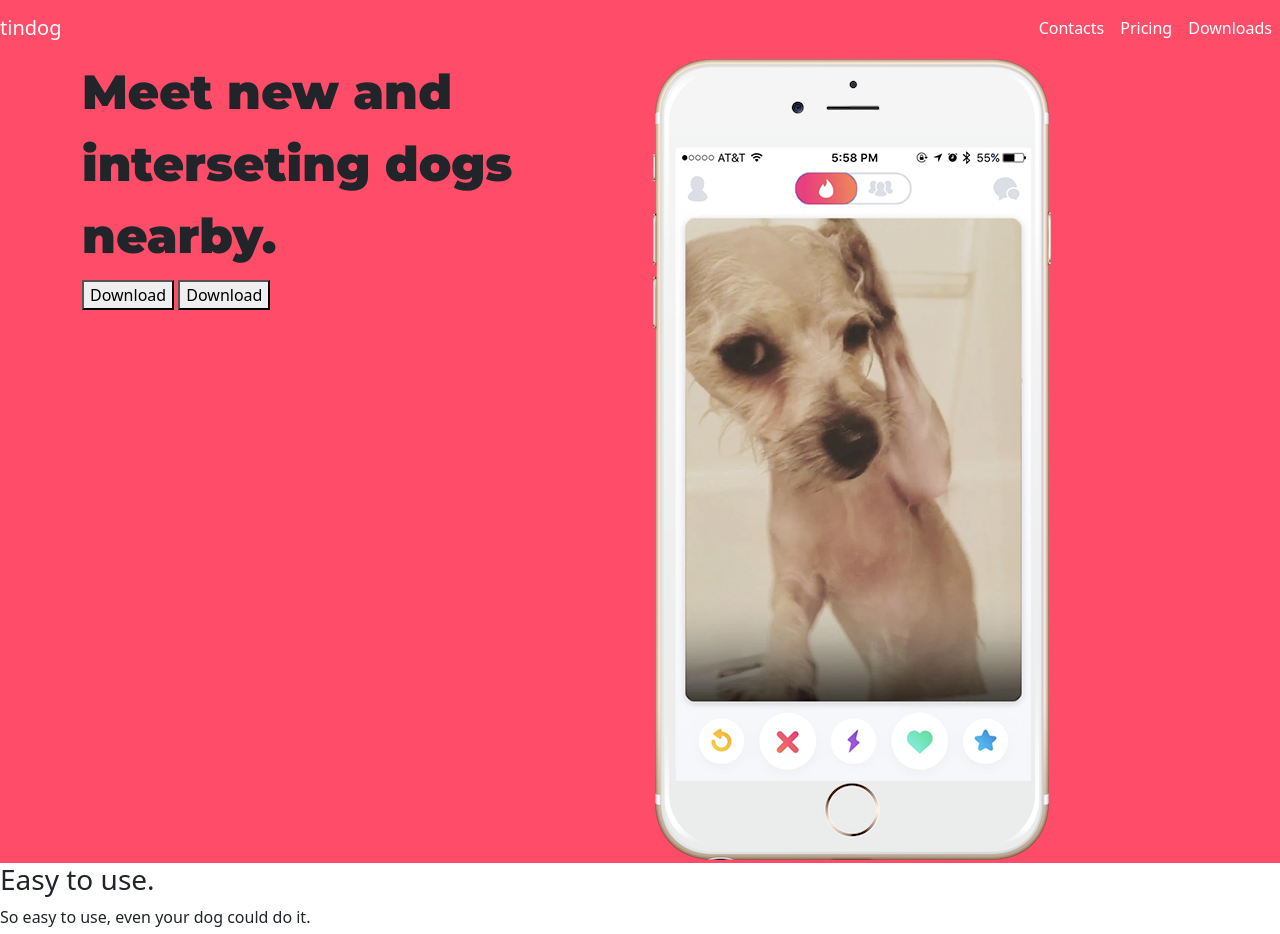
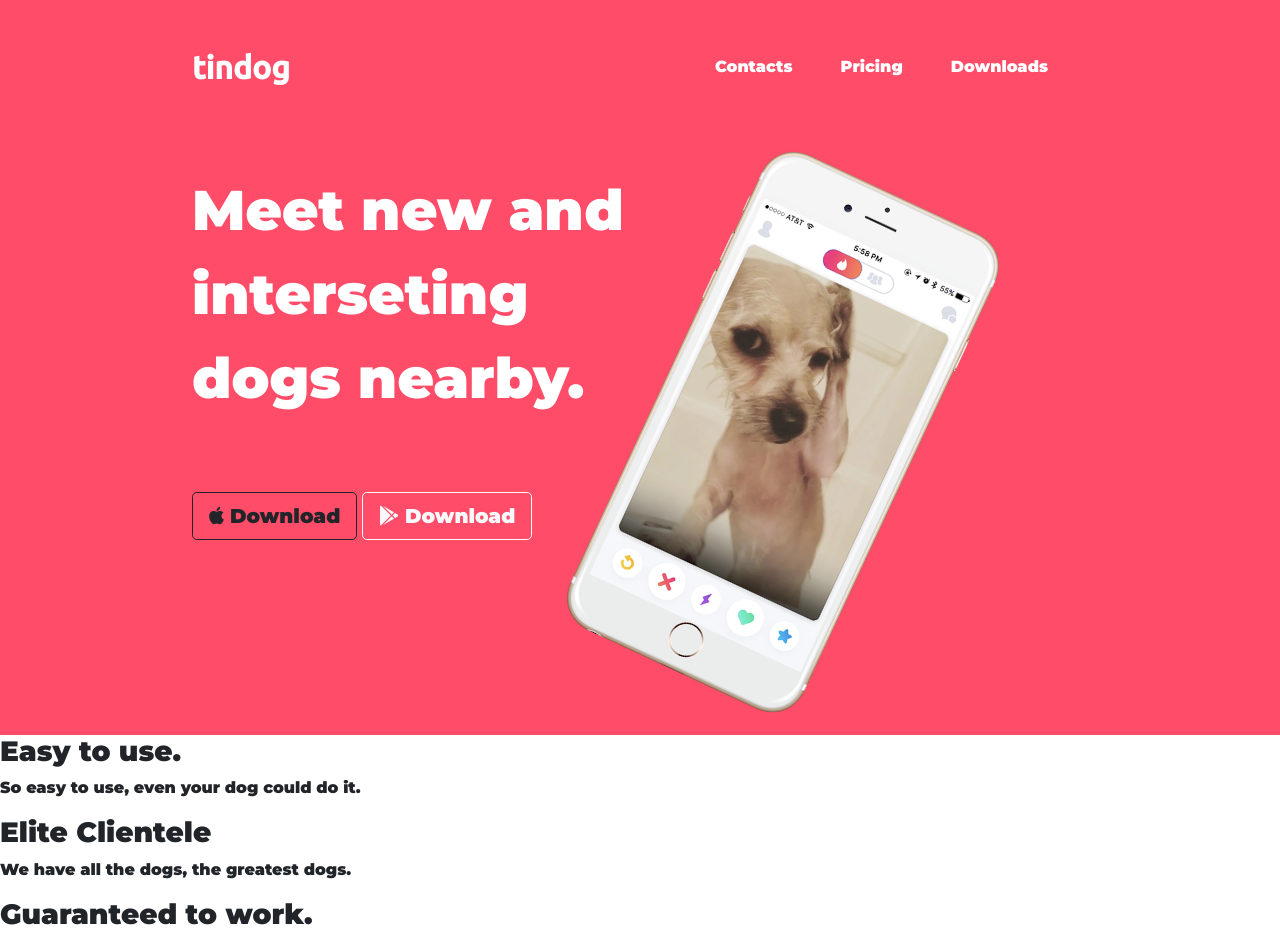
Before and after one commit to sachinboora/TinDog-Bootstrapped-Site, a plain HTML site: page index.html in a window 1280 px wide. Shown: the top 934 px of the page. Drawn offline with nearby package versions, Linux system fonts and the light colour scheme.

Commit message:
finished title section

```diff
--- a/css/styles.css
+++ b/css/styles.css
@@ -1,9 +1,53 @@
 #title {
   background-color: #ff4c68;
+  color: #fff;
+}
+
+.container-fluid{
+  padding: 3% 15%;
+}
+
+body {
+  font-family: "Montserrat";
 }
 
 h1 {
   font-family: "Montserrat";
-  font-size: 3rem;
+  font-size: 3.5rem;
   line-height: 1.5;
+  color: white;
 }
+
+/* Navigation Bar */
+
+.navbar{
+  padding: 0 0 4.5rem;
+}
+
+.navbar-brand{
+  font-family: "Ubuntu";
+  font-size: 2rem;
+  font-weight: bold;
+}
+
+.nav-item{
+  padding-right: 2rem;
+}
+
+.nav-link{
+  font-size: 1rem;
+  font-family: "Montserrat";
+  font-weight: lighter;
+}
+
+
+/* Buttons */
+.download-button{
+  margin-top: 4rem;
+}
+
+/* Title Image */
+.title-image{
+  width: 60%;
+  transform: rotate(25deg);
+}
--- a/index.html
+++ b/index.html
@@ -4,17 +4,32 @@
 <head>
   <meta charset="utf-8">
   <title>TinDog</title>
+
+  <!-- Google Fonts -->
   <link rel="preconnect" href="https://fonts.googleapis.com">
   <link rel="preconnect" href="https://fonts.gstatic.com" crossorigin>
   <link href="https://fonts.googleapis.com/css2?family=Montserrat:wght@900&display=swap" rel="stylesheet">
+  <link rel="preconnect" href="https://fonts.googleapis.com">
+  <link rel="preconnect" href="https://fonts.gstatic.com" crossorigin>
+  <link href="https://fonts.googleapis.com/css2?family=Ubuntu:wght@500&display=swap" rel="stylesheet">
+
+  <!-- Bootstrap Scripts -->
   <link href="https://cdn.jsdelivr.net/npm/bootstrap@5.1.3/dist/css/bootstrap.min.css" rel="stylesheet" integrity="sha384-1BmE4kWBq78iYhFldvKuhfTAU6auU8tT94WrHftjDbrCEXSU1oBoqyl2QvZ6jIW3" crossorigin="anonymous">
   <script src="https://cdn.jsdelivr.net/npm/bootstrap@5.1.3/dist/js/bootstrap.bundle.min.js" integrity="sha384-ka7Sk0Gln4gmtz2MlQnikT1wXgYsOg+OMhuP+IlRH9sENBO0LRn5q+8nbTov4+1p" crossorigin="anonymous"></script>
+
+  <!-- Font Awesome -->
+  <script src="https://kit.fontawesome.com/226d40118f.js" crossorigin="anonymous"></script>
+
+  <!-- CSS Stylesheets -->
   <link rel="stylesheet" href="css/styles.css">
+
 </head>
 
 <body>
 
   <section id="title">
+
+    <div class="container-fluid">
 
       <!-- Nav Bar -->
       <nav class="navbar navbar-expand-lg navbar-light">
@@ -43,22 +58,22 @@
 
       <!-- Title -->
 
-    <div class="container">
+
       <div class="row">
         <div class="col-lg-6">
           <h1>Meet new and interseting dogs nearby.</h1>
-          <button type="button">Download</button>
-          <button type="button">Download</button>
+          <button type="button" class="btn btn-outline-dark btn-lg download-button"><i class="fa-brands fa-apple"></i> Download</button>
+          <button type="button" class="btn btn-outline-light btn-lg download-button"><i class="fa-brands fa-google-play"></i> Download</button>
         </div>
 
         <div class="col-lg-6">
-          <img src="images/iphone6.png" alt="iphone-mockup">
+          <img class="title-image" src="images/iphone6.png" alt="iphone-mockup">
         </div>
 
       </div>
 
+
     </div>
-
   </section>
 
 
```
Lines whose indentation alone changed are shown as unchanged.
